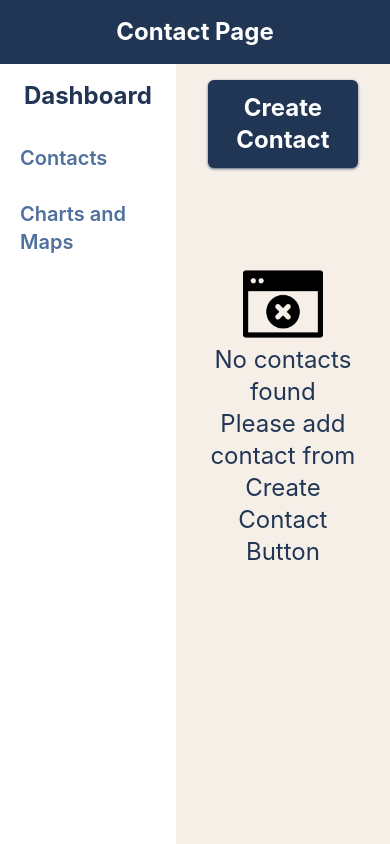
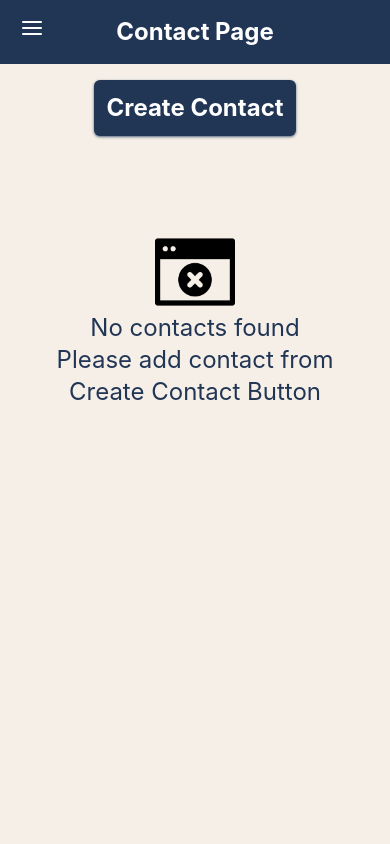
Before and after one commit to sourabhsuman-iitk/safe-stats, a React (Create React App) app: page / in a window 390 px wide. Built offline with nearby package versions, Linux system fonts and the light colour scheme.

Commit message:
responsive fixes and improvements

```diff
--- a/src/modules/app/App.tsx
+++ b/src/modules/app/App.tsx
@@ -1,4 +1,4 @@
-import React from "react";
+import { useState } from "react";
 import { AppRoutes } from "../home/routes";
 import Sidebar from "../sidebar";
 import Header from "../home/components/header";
@@ -7,13 +7,14 @@ import { QueryClient, QueryClientProvider } from "@tanstack/react-query";
 const queryClient = new QueryClient();
 
 function App() {
+  const [isSidebarOpen, setIsSidebarOpen] = useState(false);
   return (
     <QueryClientProvider client={queryClient}>
-      <div className="App">
-        <Header />
+      <div className="App flex h-screen w-screen">
+        <Header setIsOpen={setIsSidebarOpen} />
         <div className="flex w-full h-full">
-          <Sidebar />
-          <div className="w-full bg-p-cream">
+          <Sidebar isOpen={isSidebarOpen} setIsOpen={setIsSidebarOpen} />
+          <div className="w-full h-full bg-p-cream">
             <AppRoutes />
           </div>
         </div>
--- a/src/modules/contacts/actions/index.ts
+++ b/src/modules/contacts/actions/index.ts
@@ -1,7 +1,6 @@
 import { Contact, ContactActionType, FormDetails } from "../types";
 
 export const addContact = (payload: FormDetails) => {
-  console.log(payload);
   return {
     type: ContactActionType.ADD_CONTACT,
     payload,
@@ -17,7 +16,6 @@ export const removeContact = (id: number) => {
   };
 };
 export const editContact = (payload: Contact) => {
-  console.log(payload);
   return {
     type: ContactActionType.EDIT_CONTACT,
     payload,
--- a/src/modules/contacts/index.tsx
+++ b/src/modules/contacts/index.tsx
@@ -29,7 +29,7 @@ const Contacts = () => {
   useEffect(() => {}, [dispatch, allContacts.length]);
 
   return (
-    <div className="justify-center pt-16 text-white  p-4  w-full ">
+    <div className="justify-center pt-16 text-white  p-4  w-full h-full">
       <div className="flex m-4 justify-center">
         <button className="shadow shadow-slate-500 rounded-md font-bold bg-p-navy-blue p-3 text-2xl">
           <Link to="/contact_form">Create Contact</Link>
--- a/src/modules/home/components/header/index.tsx
+++ b/src/modules/home/components/header/index.tsx
@@ -1,11 +1,37 @@
 import { useLocation } from "react-router-dom";
 
-const Header = () => {
+interface HeaderProps {
+  setIsOpen: React.Dispatch<React.SetStateAction<boolean>>;
+}
+
+const Header = ({ setIsOpen }: HeaderProps) => {
   const location = useLocation();
   const currentRoute = location.pathname;
+  const handleToggle = () => {
+    setIsOpen((prev) => !prev);
+  };
   return (
     <h1 className="w-full fixed top-0 shadow-slate-500 text-2xl flex justify-center content-center text-white bg-p-navy-blue font-bold px-4 py-4 z-50">
       {currentRoute === "/stats" ? "Charts and Maps" : "Contact Page"}
+      <div className="text-white fixed left-5">
+        <button
+          onClick={handleToggle}
+          className="sm:hidden text-white focus:outline-none focus:ring-2 focus:ring-white"
+        >
+          <svg
+            className="h-6 w-6"
+            xmlns="http://www.w3.org/2000/svg"
+            viewBox="0 0 24 24"
+            fill="none"
+            stroke="currentColor"
+            strokeWidth="2"
+            strokeLinecap="round"
+            strokeLinejoin="round"
+          >
+            <path d="M3 12h18M3 6h18M3 18h18" />
+          </svg>
+        </button>
+      </div>
     </h1>
   );
 };
--- a/src/modules/sidebar/index.tsx
+++ b/src/modules/sidebar/index.tsx
@@ -1,7 +1,11 @@
 import { Link } from "react-router-dom";
 
-export default function Sidebar() {
-  const items = [
+interface SidebarProps {
+  isOpen: boolean;
+  setIsOpen: React.Dispatch<React.SetStateAction<boolean>>;
+}
+
+export const items = [
   {
     name: "Contacts",
     url: "/",
@@ -12,9 +16,17 @@ export default function Sidebar() {
   },
 ];
 
+export default function Sidebar({ isOpen, setIsOpen }: SidebarProps) {
+  const handleToggle = () => {
+    setIsOpen(false);
+  };
   return (
-    <div className="flex h-full w-80">
-      <div className="flex pt-16 flex-col h-screen bg-white w-full">
+    <div
+      className={`left-0 z-20 h-full w-80 shadow-xl sm:flex ${
+        isOpen ? "block fixed" : "hidden"
+      }`}
+    >
+      <div className="flex pt-16 flex-col bg-white w-full h-full">
         <div className="space-y-3">
           <div className="flex items-center justify-center w-full">
             <h2 className="text-2xl text-center mt-4 font-bold text-p-navy-blue">
@@ -25,7 +37,11 @@ export default function Sidebar() {
             <ul className="pt-2 pb-4 space-y-1 text-sm">
               {items.map((item) => {
                 return (
-                  <li key={item.url + item.name} className="hover:bg-p-beige">
+                  <li
+                    key={item.url + item.name}
+                    className="hover:bg-p-beige"
+                    onClick={handleToggle}
+                  >
                     <Link
                       to={item.url}
                       className="flex text-xl text-p-light-blue items-center py-3 px-5 space-x-3 font-semibold rounded-md hover:text-p-navy-blue "
--- a/src/modules/stats/index.tsx
+++ b/src/modules/stats/index.tsx
@@ -26,13 +26,12 @@ const Dashboard = () => {
     labels: [],
     datasets: [],
   });
-  //   console.log(countriesData, chartData);
+
   const countriesDataQuery = useQuery({
     queryKey: ["countries"],
     queryFn: async () => {
       const res = await axios.get("https://disease.sh/v3/covid-19/countries");
       const data = await res.data;
-      console.log(data);
       setCountriesData(data);
       return data;
     },
@@ -44,7 +43,7 @@ const Dashboard = () => {
         "https://disease.sh/v3/covid-19/historical/all?lastdays=all"
       );
       const data = await res.data;
-      console.log(data);
+
       const newChartData = {
         labels: Object.keys(data.cases),
         datasets: [
@@ -74,7 +73,7 @@ const Dashboard = () => {
   });
 
   return (
-    <div className="  w-full pt-20 px-4 pb-8">
+    <div className="flex flex-col w-full pt-20 px-4 pb-8">
       <h2 className="flex justify-center font-bold text-gray-900 py-3 text-2xl">
         Covid Cases Line Graph
       </h2>
```
Lines whose indentation alone changed are shown as unchanged.
